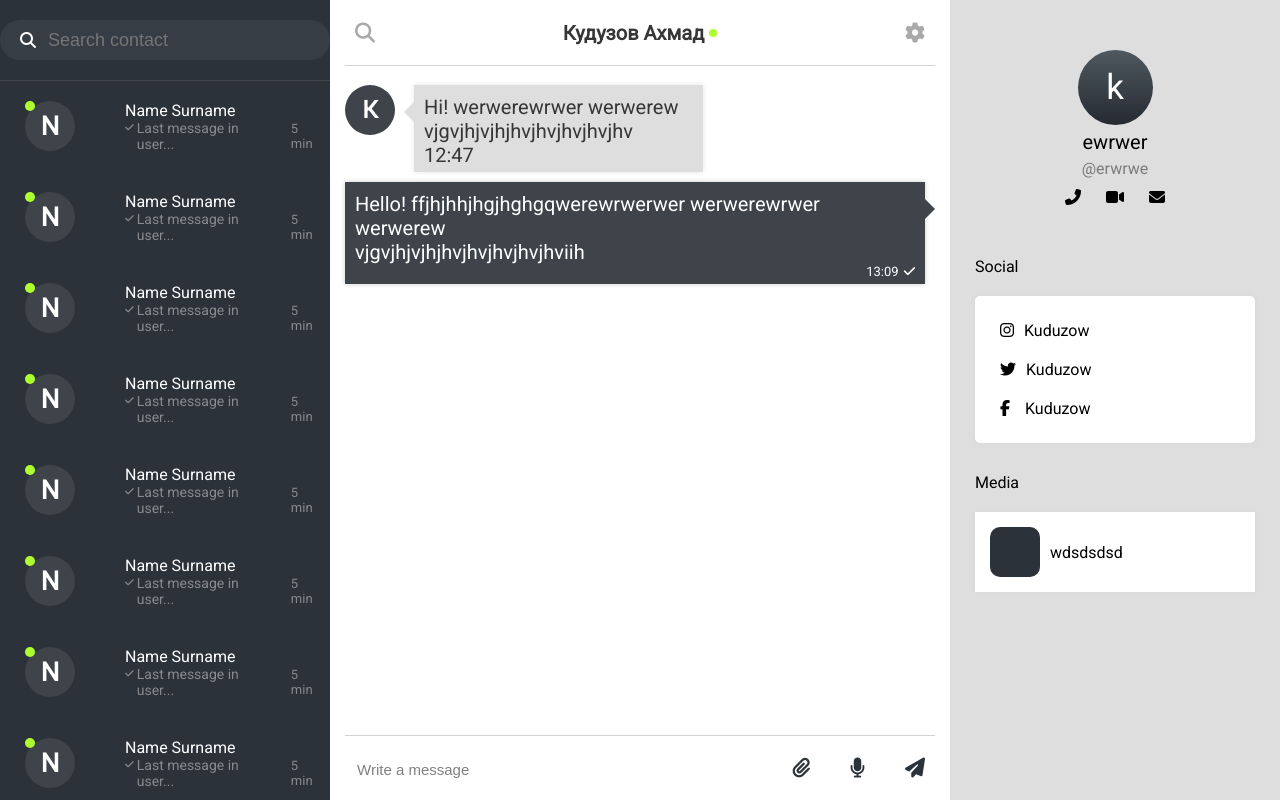
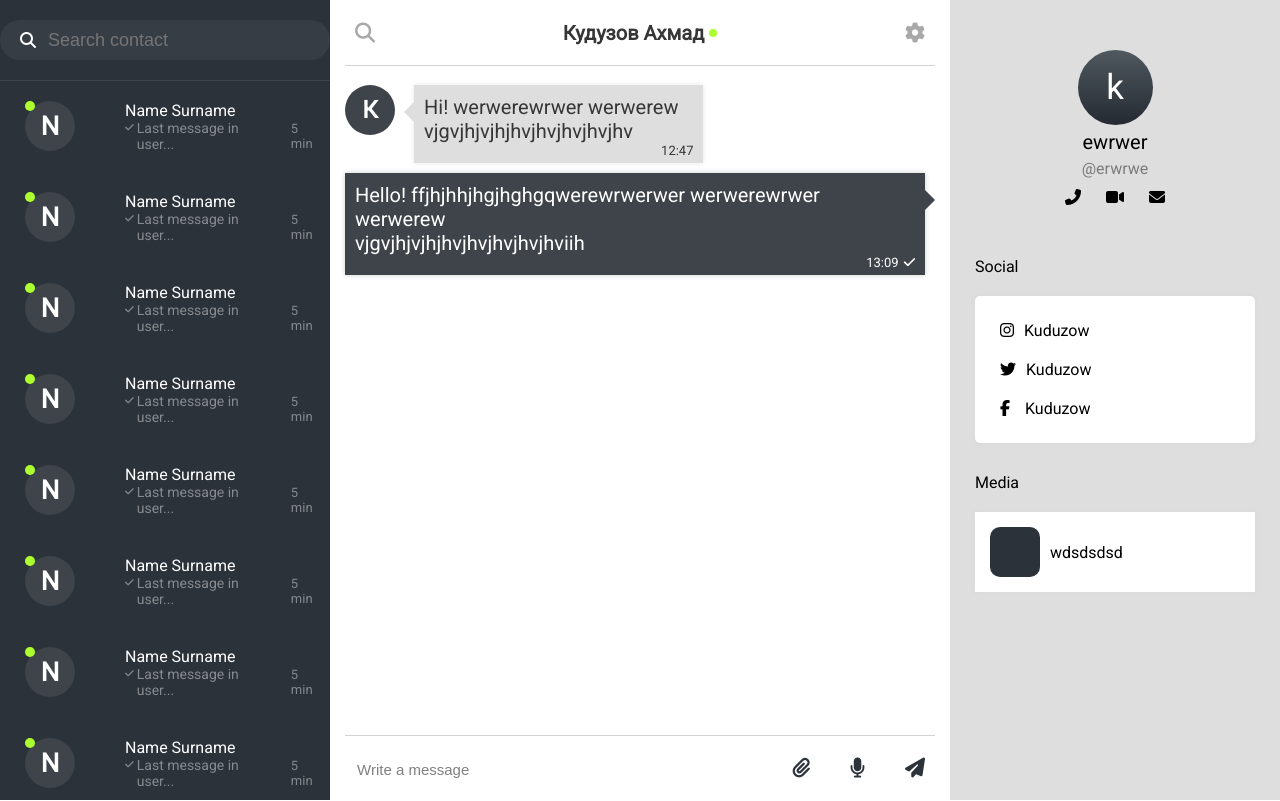
Before and after one commit to Khalimov-Z/react-chat, a React (Create React App) app: page / in a window 1280 px wide. Built offline with nearby package versions, Linux system fonts and the light colour scheme.

Commit message:
Добавила стили на принятые смс

```diff
--- a/src/components/Main/ReceivedMessages/received-messages.module.css
+++ b/src/components/Main/ReceivedMessages/received-messages.module.css
@@ -34,3 +34,7 @@
 .received-message-text {
     margin-right: 15px;
 }
+.message-data {
+    font-size: 13px;
+    text-align: right;
+}
```
